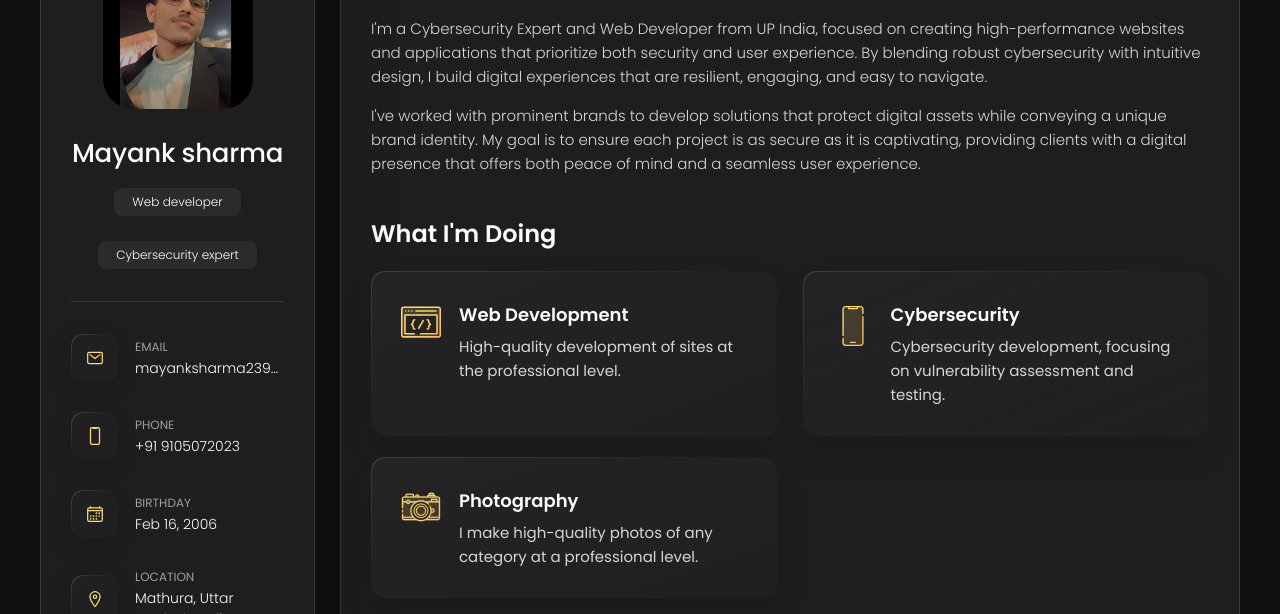
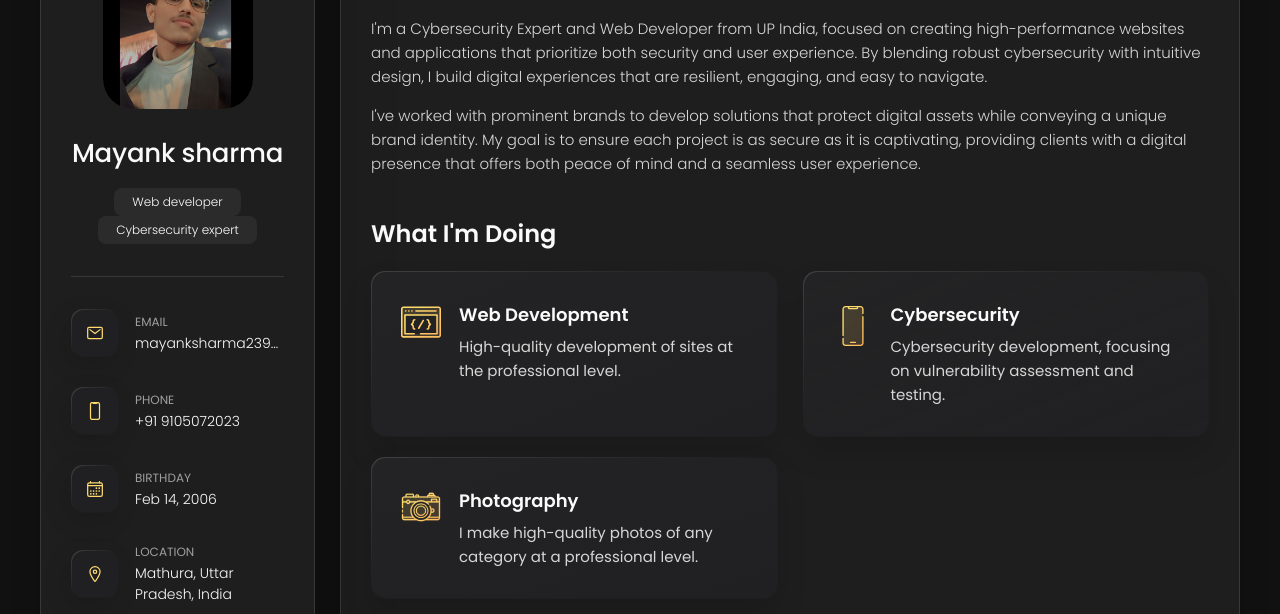
Before and after one commit to Mayanks023/Portfolio, a plain HTML site: page index.html in a window 1280 px wide. Shown: the part 162-776 px from the top of the page. Drawn offline with nearby package versions, Linux system fonts and the light colour scheme.

Commit message:
Update index.html

```diff
--- a/index.html
+++ b/index.html
@@ -48,7 +48,8 @@
         <div class="info-content">
           <h1 class="name" title="Mayank sharma">Mayank sharma</h1>
 
-          <p class="title">Web developer</p><br>
+          <p class="title">Web developer</p>
+
           <p class="title">Cybersecurity expert</p>
         </div>
 
@@ -103,7 +104,7 @@
             <div class="contact-info">
               <p class="contact-title">Birthday</p>
 
-              <time datetime="2006-02-16">Feb 16, 2006</time>
+              <time datetime="2006-02-16">Feb 14, 2006</time>
             </div>
 
           </li>
```
